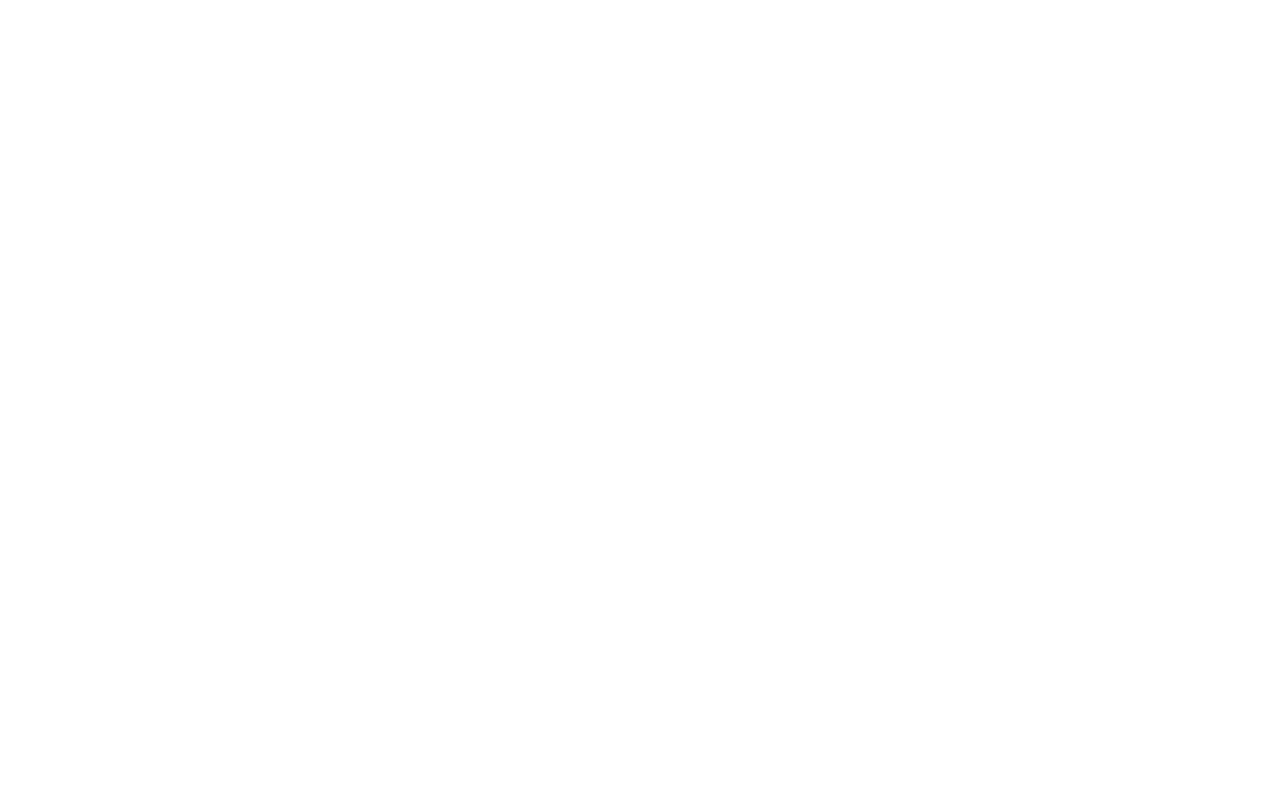
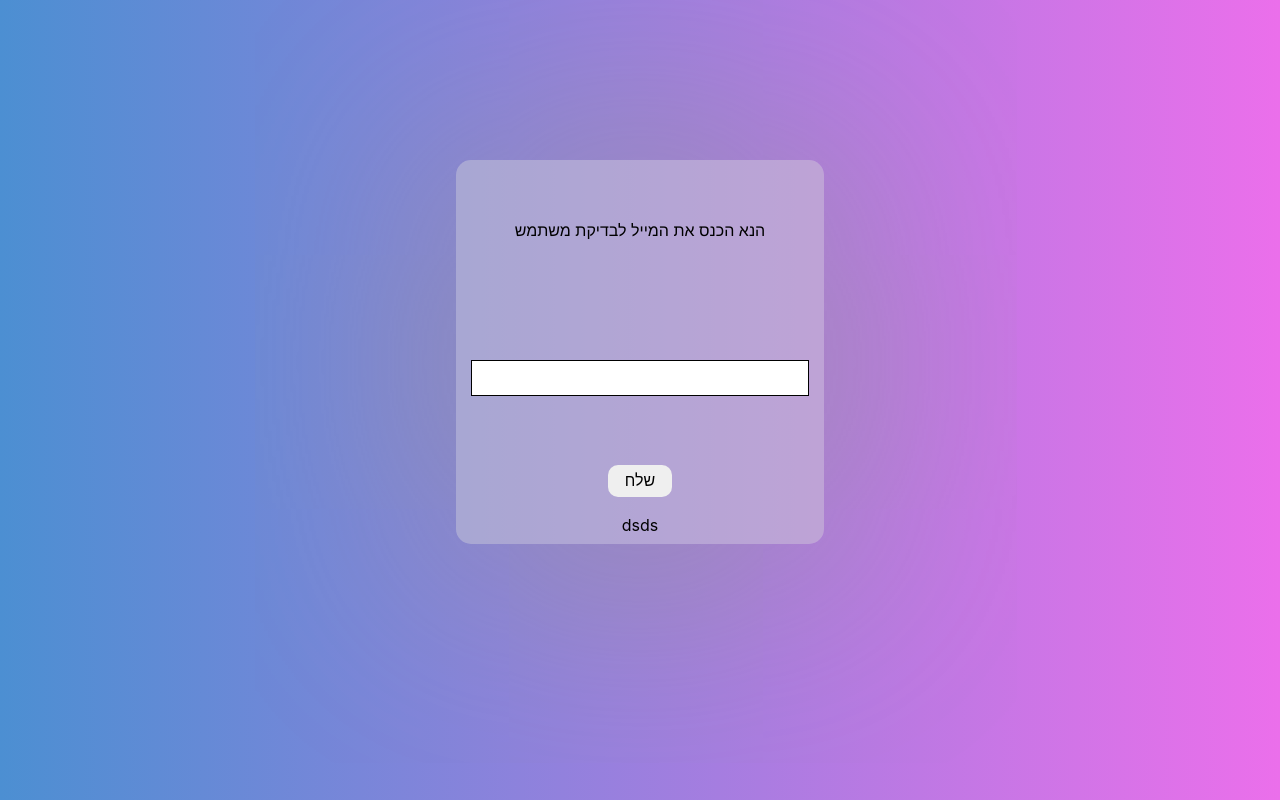
Before and after one commit to idoGolbar/Project-KSP, a React (Create React App) app in the folder client/: page /forgotPassword in a window 1280 px wide. Before the commit this address had no page. Built offline with nearby package versions, Linux system fonts and the light colour scheme.

Commit message:
נשאר רק לעשות את הפרונט שך עידכון משתמש

```diff
--- a/client/src/App.tsx
+++ b/client/src/App.tsx
@@ -7,6 +7,7 @@
 import { Exsmpel } from "./Componnets/Exsmpel";
 import { BrowserRouter as Router, Routes } from "react-router-dom";
 import { Route } from "react-router";
+import { ForgotPassword } from "./Componnets/ForgotPassword";
 function App() {
   return (
     <Router>
@@ -14,6 +15,7 @@
         <Route path="/" element={<Login />}></Route>
         <Route path="/login" element={<Login />}></Route>
         <Route path="/createNewUser" element={<CreateNewUser />}></Route>
+        <Route path="/forgotPassword" element={<ForgotPassword />}></Route>
         <Route path="/Exsmpel" element={<Exsmpel />}></Route>
         {/* <Route path="/Exsmpel/:id" element={<Exsmpel />}></Route> */}
       </Routes>
--- /dev/null
+++ b/client/src/Componnets/ForgotPassword/index.tsx
@@ -0,0 +1,188 @@
+import styled from "styled-components";
+import { FiUserPlus } from "react-icons/fi";
+import { useState } from "react";
+export const ForgotPassword = () => {
+    const [changePassword, setChangePassword] = useState<boolean>(false);
+    const [borderError, setBorderError] = useState(false);
+    const [email, setEmail] = useState<string>('');
+    return (
+        <Body dir="rtl">
+            <DivBorder>
+                <Contend>
+                    <DIvMiil>
+                        <div>הנא הכנס את המייל לבדיקת משתמש</div>
+                        <Input borderError={borderError} type="text" value={email} onChange={(e) => setEmail(e.target.value)}></Input>
+                    </DIvMiil>
+                </Contend>
+                <FooterButton>
+                    <Button type="button">שלח</Button>
+                    <div>dsds</div>
+                </FooterButton>
+            </DivBorder>
+        </Body>
+    );
+};
+
+
+const Button = styled.button`
+display: flex;
+align-items: center;
+justify-content:center;
+text-align:center;
+    width: 4rem;
+    height: 2rem;
+    border-radius: 10px;
+    border: none;
+    font-size: 1rem;
+`
+
+const DIvMiil = styled.div`
+    height: 100%;
+    display: flex;
+    flex-direction: column;
+    align-items: center;
+    justify-content:space-around;
+`
+const Input = styled.input<{ borderError: boolean }>`
+    height: 2rem;
+    width:95%;
+    border:${(props) => props.borderError ? '1px slod red' : '1px solid black'};
+    outline: none;
+`
+
+const Body = styled.div`
+  width: 100%;
+  height: 80vh;
+  padding-top: 20vh;
+  /* background-color: white; */
+  background-image: linear-gradient(to right, #4c8fd2, #eb6feb);
+`;
+
+const DivBorder = styled.div`
+  /* border: 1px solid black; */
+  display: flex;
+  flex-direction: column;
+  width: 23rem;
+  margin: 0 auto;
+  height: 24rem;
+  border-radius: 15px;
+  background-color: rgb(204, 204, 204, 0.5);
+  box-shadow: 0px 10px 250px 0px #979797;
+`;
+
+const IconeTop = styled.div`
+  display: flex;
+  color: black;
+  width: 5.5rem;
+  height: 5.5rem;
+  top: 12rem;
+  right: 9rem;
+  align-items: center;
+  justify-content: center;
+  font-size: 3rem;
+  z-index: 999;
+  background-color: rgb(179, 179, 179, 0.6);
+  border-radius: 50%;
+`;
+
+const DivIcone = styled.div`
+  position: relative;
+  bottom: 3rem;
+  display: flex;
+  align-items: center;
+  justify-content: center;
+  width: 100%;
+`;
+
+const Contend = styled.div`
+  width: 95%;
+  height: 100%;
+  margin: 0 auto;
+`;
+
+
+const InputName = styled.input<{ errorName: boolean }>`
+  width: 9rem;
+  height: 2.5rem;
+  font-size: 1.2rem;
+  outline: none;
+  border: none;
+  border-radius: 15px;
+  padding-right: 0.5rem;
+  border:${(props) => props.errorName ? '1px solid red' : ''};
+`;
+const InputAddress = styled.input<{ errorAddress: boolean }>`
+  width: 9rem;
+  height: 2.5rem;
+  font-size: 1.2rem;
+  outline: none;
+  border: none;
+  border-radius: 15px;
+  padding-right: 0.5rem;
+  border:${(props) => props.errorAddress ? ' 1px solid red' : ''};
+`;
+const InputPhoneNumber = styled.input<{ errorPhone: boolean }>`
+  width: 9rem;
+  height: 2.5rem;
+  font-size: 1.2rem;
+  outline: none;
+  border: none;
+  border-radius: 15px;
+  padding-right: 0.5rem;
+  border:${(props) => props.errorPhone ? ' 1px solid red' : ''};
+
+`;
+
+const InputEmail = styled.input<{ errorEmail: boolean }>`
+
+    width: 97%;
+    margin: 0 auto;
+    margin-top:0.5rem;
+  height: 2.5rem;
+  font-size:  1.2rem;
+  outline: none;
+  border: none;
+  border-radius: 15px;
+  border:${(props) => props.errorEmail ? ' 1px solid red' : ''};
+
+`;
+const InputPassword = styled.input<{ errorPassword: boolean }>`
+  width: 9rem;
+  height: 2.5rem;
+  font-size: 1.2rem;
+  outline: none;
+  border: none;
+  border-radius: 15px;
+  padding-right: 0.5rem;
+  border:${(props) => props.errorPassword ? ' 1px solid red' : ''};
+`;
+const DivInpute = styled.div`
+  display: flex;
+  flex-direction: row;
+  justify-content: space-between;
+  align-items: center;
+  height: 4rem;
+`;
+const FooterButton = styled.div`
+  height: 30%;
+  display: flex;
+  flex-direction: column;
+  align-items: center;
+  justify-content: space-around;
+`;
+
+const ButtonClick = styled.div`
+  display: flex;
+  align-items: center;
+  justify-content: center;
+  border-radius: 15px;
+  font-weight: bold;
+  background-color: #0354f7;
+  width: 6rem;
+  height: 3rem;
+  color: white;
+`;
+
+const ErrorText = styled.div`
+  color: red;
+`;
--- a/client/src/Componnets/Login/index.tsx
+++ b/client/src/Componnets/Login/index.tsx
@@ -72,7 +72,10 @@
         </Content>
 
         <DivFotterButton>
-          <div id="newUserClik" onClick={() => navigate('/createNewUser')}>הרשמות מחדש</div>
+          <HelperButton>
+            <div id="newUserClik" onClick={() => navigate('/createNewUser')}>הרשמות מחדש</div>
+            <div id="forgotPassword" onClick={() => navigate('/forgotPassword')}>שכחתי סיסמא</div>
+          </HelperButton>
           <div
             id="buttonClik"
             onClick={() => {
@@ -100,6 +103,15 @@
     </Body>
   );
 };
+
+const HelperButton = styled.div`
+  display: flex;
+  flex-direction: column;
+  justify-content: center;
+  align-items: center;
+  /* padding-top:1rem; */
+  /* height: 3rem; */
+`
 
 const Body = styled.div`
   width: 100%;
@@ -204,9 +216,14 @@
     color: white;
   }
   #newUserClik {
-    margin-bottom: 1.5rem;
+    margin-bottom: 0.5rem;
     color: #5e5d5d;
   }
+  #forgotPassword{
+    margin-bottom: 1rem;
+    color: #5e5d5d;
+  }
+
 `;
 const TextError = styled.div`
   display: flex;
```
Also changed, not shown: 1 other file (tests, documents, lock files or other folders).
